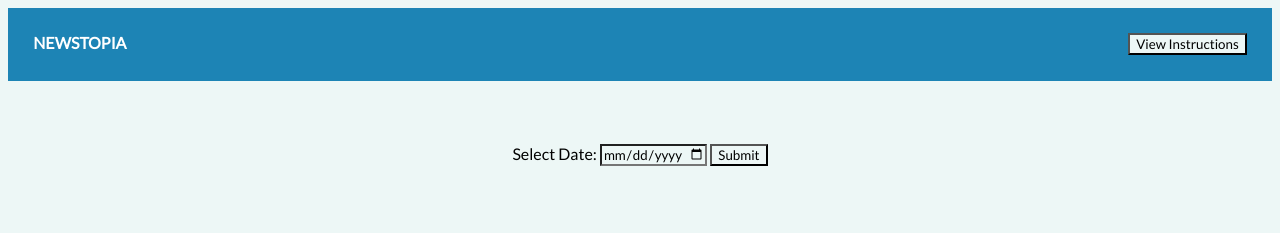
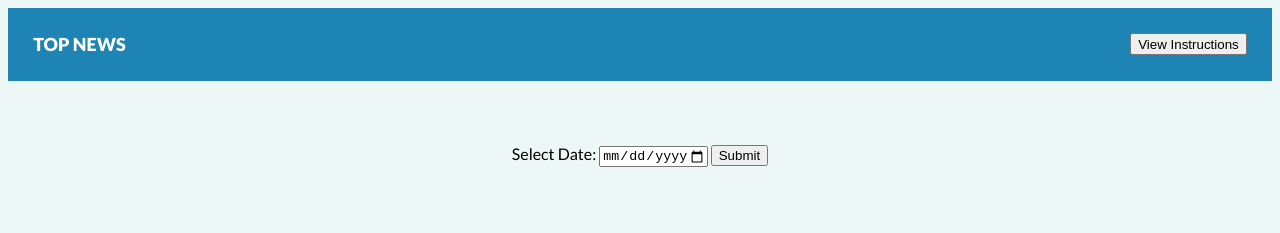
Before and after one commit to Glombort/http-project, a plain HTML site: page index.html in a window 1280 px wide. Drawn offline with Linux system fonts and the light colour scheme.

Commit message:
More styling.

```diff
--- a/index.html
+++ b/index.html
@@ -4,7 +4,7 @@
     <meta charset="UTF-8">
     <meta http-equiv="X-UA-Compatible" content="IE=edge">
     <meta name="viewport" content="width=device-width, initial-scale=1.0">
-    <link href="https://fonts.googleapis.com/css2?family=Lato&display=swap" rel="stylesheet">
+    <link href="https://fonts.googleapis.com/css2?family=Lato:ital,wght@0,400;0,900;1,900&display=swap" rel="stylesheet">
     <link rel="stylesheet"  href=".\styles\styles.css">
     <link rel="stylesheet" href="style.css">
     <title>Http Project</title>
@@ -12,9 +12,10 @@
 <body>
 
   <main>
+    <div class="general">
 
-    <nav class="nav"> NEWSTOPIA
-    <button data-modal-target="#modal">View Instructions</button>
+    <nav class="nav"> TOP NEWS
+    <button data-modal-target="#modal" class="app-buttons">View Instructions</button>
     <div class="modal" id="modal">
       <div class="modal-header">
         <div class="title">Instructions</div>
@@ -36,26 +37,28 @@
 
             <input class="input" id="date-picker" type="date" name="Date-Picker"
                 min="" max="2000-13-13">
-            <input type="submit">
+            <input class="app-buttons" type="submit">
         </form>
 
         <form class="fun hide">
-        <button type="submit">Fun!</button>
+        <button class="app-buttons" type="submit">Fun!</button>
         </form>
     </div>
 
 
-    <div class="output">
-    <output></output>
+    <div class="outputs">
 
+        <output></output>
 
-        <div class="news-container">
+        <div class="news-container outputs">
             <ul class="relevant-news">
                 <p class="relevant-news"></p>
             </ul>
         </div>
+
+
     </div>
-
+</div>
 </main>
     <script src="script.js"></script>
 </body>
--- a/style.css
+++ b/style.css
@@ -1,4 +1,4 @@
-* {
+body {
     background: #edf7f6;
     font-family:'Lato', sans-serif;;
 }
@@ -68,7 +68,7 @@ nav {
     padding: 2%;
     background-color: #1d84b5;
     font-weight: bold;
-    font-size: 16px;
+    font-size: 18px;
     font-family: 'Lato', sans-serif;
     color: #FFFFFF;
 }
@@ -82,8 +82,18 @@ nav {
     align-items: center;
 }
 
-.output {
-    align-items: center;
-    justify-content: space-evenly;
-
+.app-buttons::after, .app-buttons::before {
+    border: 3px solid black;
+    position: absolute;
+    background-color: #FFFFF0;
+    width: calc(100% - 6px);
+    height: calc(100% - 6px);
+    left: 0;
+    bottom: 0;
+    z-index: -1;
+    transition: transform 0.4 ease;
+    color: #2A2B2A;
+    border-radius: 2px;
+    padding: 2px 22px;
+    margin: 32px;
 }
```
